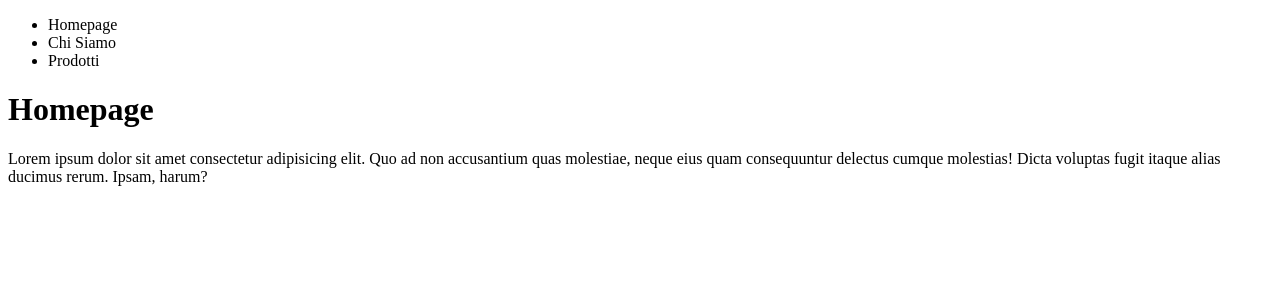
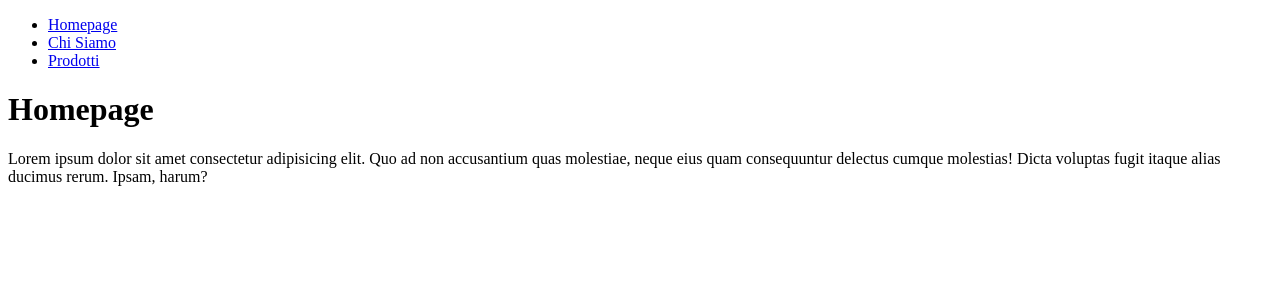
Before and after one commit to BrayanRodrigoGenovese/react-router, a React (Vite) app: page / in a window 1280 px wide. Shown: the top 300 px of the page. Built offline with nearby package versions, Linux system fonts and the light colour scheme.

Commit message:
fixing links navbar

```diff
--- a/src/components/Navbar.jsx
+++ b/src/components/Navbar.jsx
@@ -1,11 +1,19 @@
+import { NavLink } from "react-router-dom";
+
 export default function Navbar() {
   return (
     <>
       <nav>
         <ul>
-          <li>Homepage</li>
-          <li>Chi Siamo</li>
-          <li>Prodotti</li>
+          <li>
+            <NavLink to="/">Homepage</NavLink>
+          </li>
+          <li>
+            <NavLink to="/AboutPage">Chi Siamo</NavLink>
+          </li>
+          <li>
+            <NavLink to="/ProducPage">Prodotti</NavLink>
+          </li>
         </ul>
       </nav>
     </>
```
